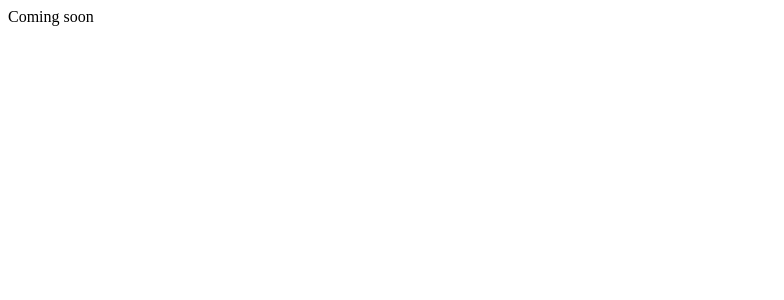
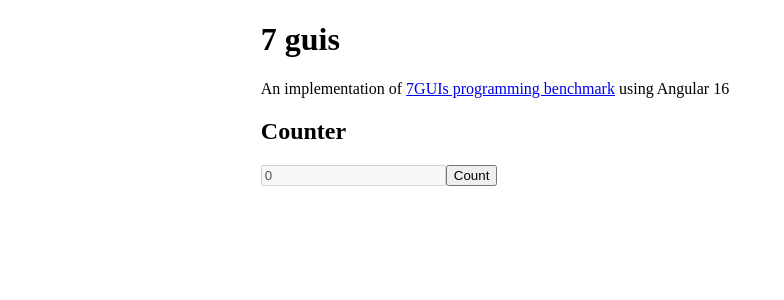
Before and after one commit to mikhail-filin/7guis-angular16, an Angular app: page / in a window 1280 px wide. Shown: the top 300 px of the page, without its empty margins (0-784 px from the left). Built offline with nearby package versions, Linux system fonts and the light colour scheme.

Commit message:
Add counter task

```diff
--- a/src/app/app.component.html
+++ b/src/app/app.component.html
@@ -1 +1,5 @@
-Coming soon
+<div class="wrapper-main">
+    <h1>7 guis</h1>
+    <p>An implementation of <a href="https://7guis.github.io/7guis/">7GUIs programming benchmark</a>  using Angular 16</p>
+    <guis-counter></guis-counter>
+</div>
--- a/src/app/app.component.scss
+++ b/src/app/app.component.scss
@@ -0,0 +1,4 @@
+.wrapper-main {
+	width: 60%;
+	margin: 0 auto;
+}
--- /dev/null
+++ b/src/app/components/counter/counter.component.html
@@ -0,0 +1,3 @@
+<h2>Counter</h2>
+<input disabled [value]="counter()" />
+<button (click)="incrementValue()">Count</button>
--- /dev/null
+++ b/src/app/components/counter/counter.component.ts
@@ -0,0 +1,14 @@
+import { Component, signal } from '@angular/core';
+
+@Component({
+  selector: 'guis-counter',
+  templateUrl: './counter.component.html',
+  styleUrls: ['./counter.component.scss']
+})
+export class CounterComponent {
+  protected counter = signal(0);
+
+  protected incrementValue() {
+    this.counter.update((val) => ++val);
+  }
+}
```
Also changed, not shown: src/app/app.module.ts (+6 -2 lines), src/app/components/counter/counter.component.scss (added), 1 other file (tests, documents, lock files or other folders).
